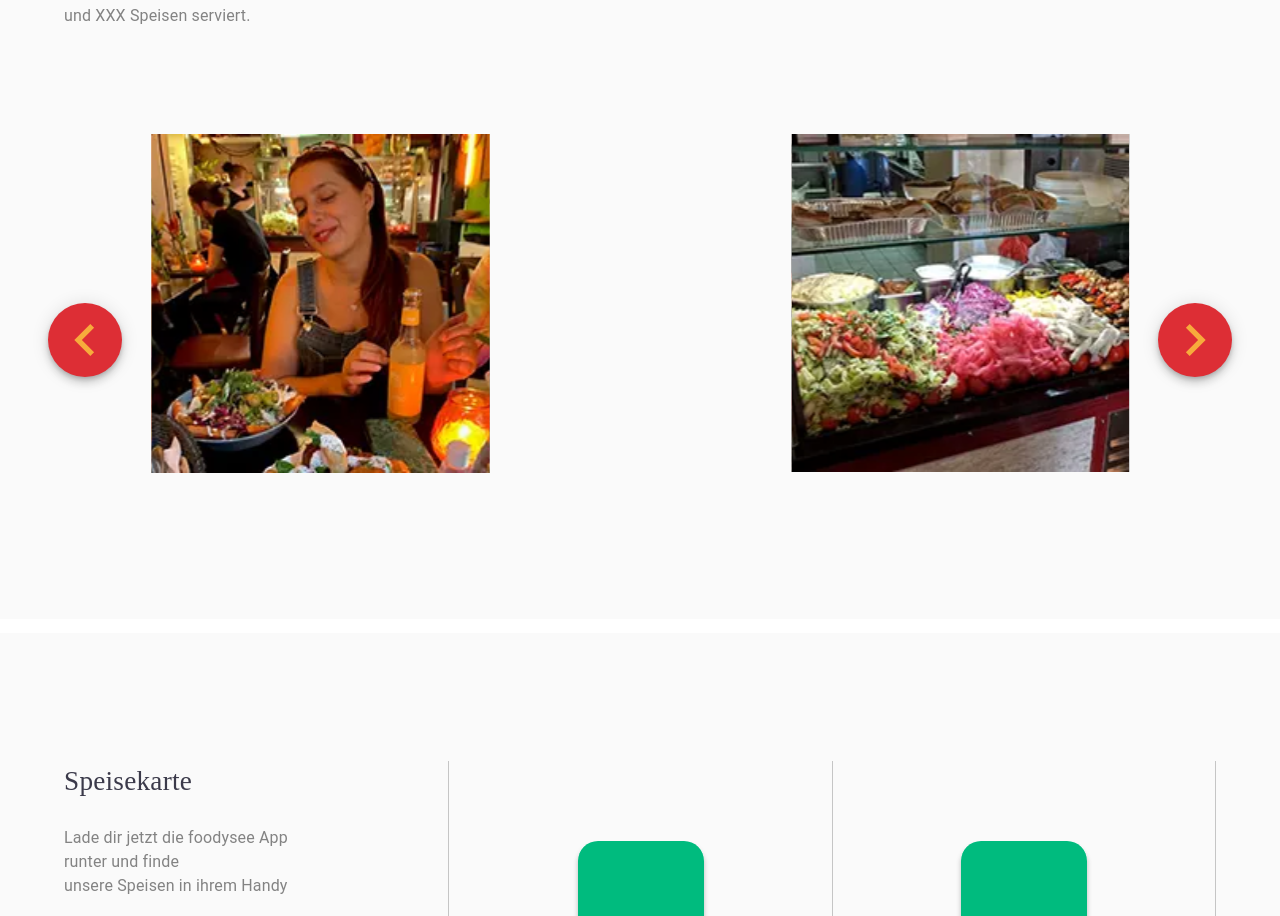
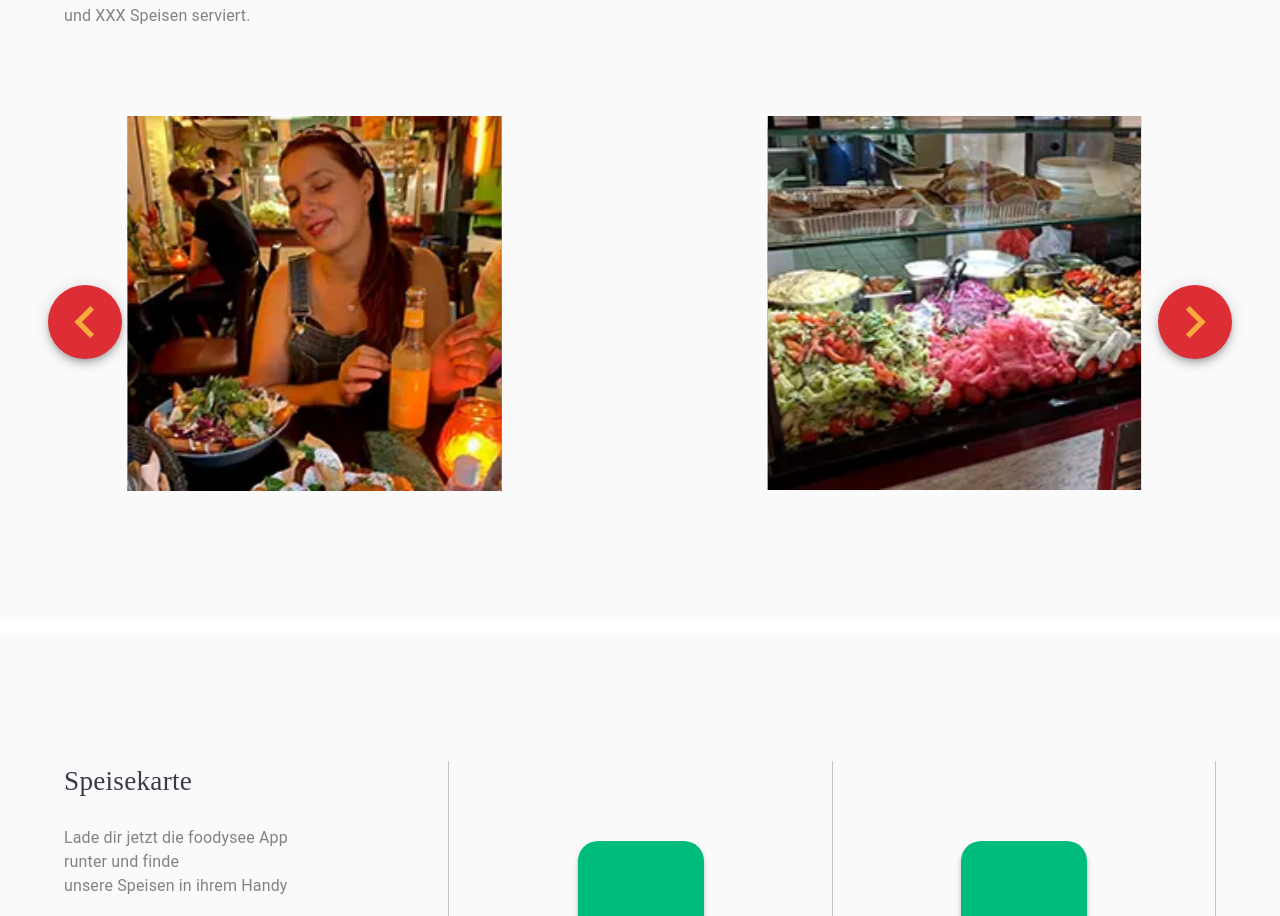
Before and after one commit to AbulKalamAZ/city-chicken, a Next.js app: page / in a window 1280 px wide. Shown: the part 1164-2080 px from the top of the page. Built offline with nearby package versions, Linux system fonts and the light colour scheme; a web font is replaced by a local one.

Commit message:
slider image resize

```diff
--- a/src/components/home-slider.tsx
+++ b/src/components/home-slider.tsx
@@ -49,7 +49,7 @@ const HomeSlider = () => {
         aria-label="right-arrow"
         sx={{
           position: "absolute",
-          top: "50%",
+          top: "45%",
           right: "48px",
           display: { xs: "none", md: "block" },
         }}
@@ -67,7 +67,7 @@ const HomeSlider = () => {
         aria-label="left-arrow"
         sx={{
           position: "absolute",
-          top: "50%",
+          top: "45%",
           left: "48px",
           backgroundColor: "#DD2E35",
           display: { xs: "none", md: "block" },
@@ -80,6 +80,8 @@ const HomeSlider = () => {
 
   return (
     <Carousel
+      itemClass="pr-3 pr-md-9"
+      partialVisible={false}
       arrows
       responsive={responsive}
       infinite={true}
@@ -95,19 +97,14 @@ const HomeSlider = () => {
             alignItems: "center",
           }}
         >
-          <div>
-            <img
-              src={image}
-              width="375"
-              height="375"
-              style={{
-                width: "375px !important",
-                height: "375px !important",
-                padding: "18px",
-              }}
-              alt="carousel item"
-            />
-          </div>
+          <Box
+            sx={{
+              width: { md: "375px", xl: "435px" },
+              height: { md: "375px", xl: "412px" },
+            }}
+          >
+            <img src={image} width="100%" height="100%" alt="carousel item" />
+          </Box>
         </Box>
       ))}
     </Carousel>
```
